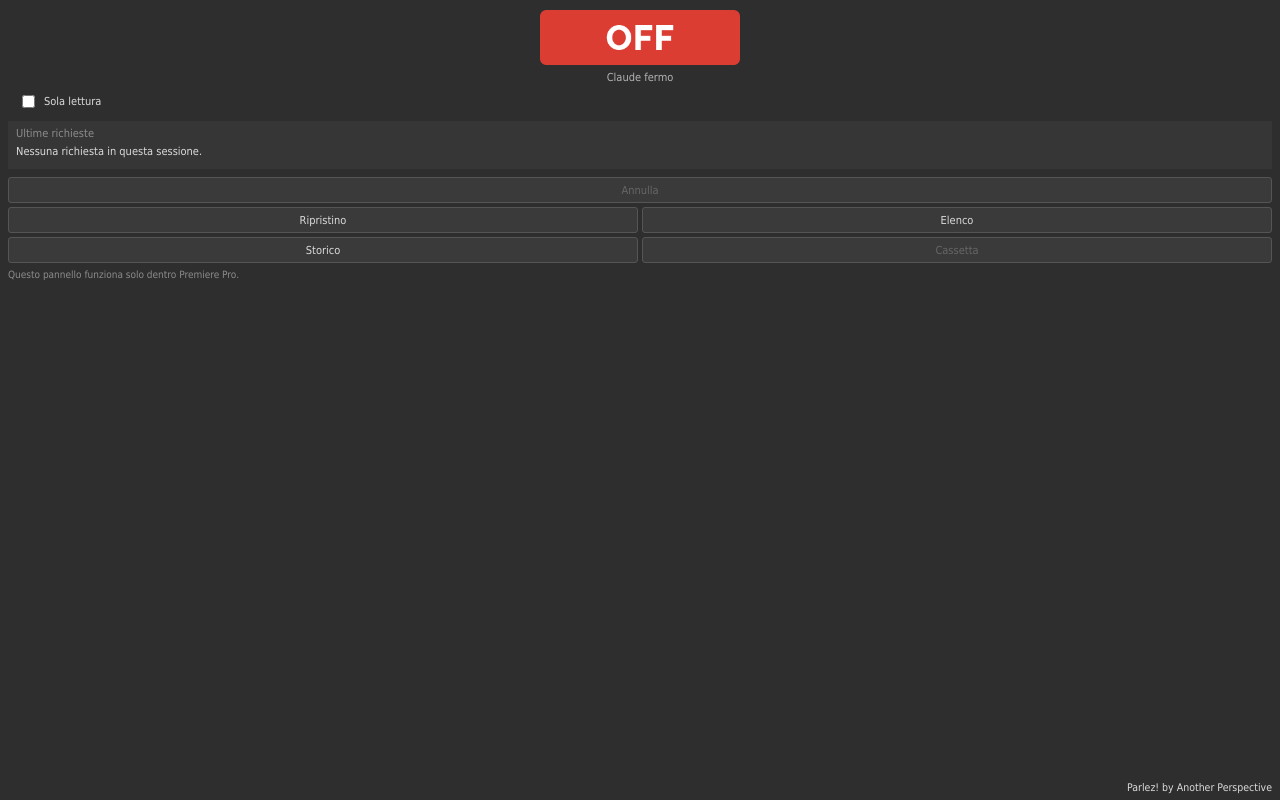
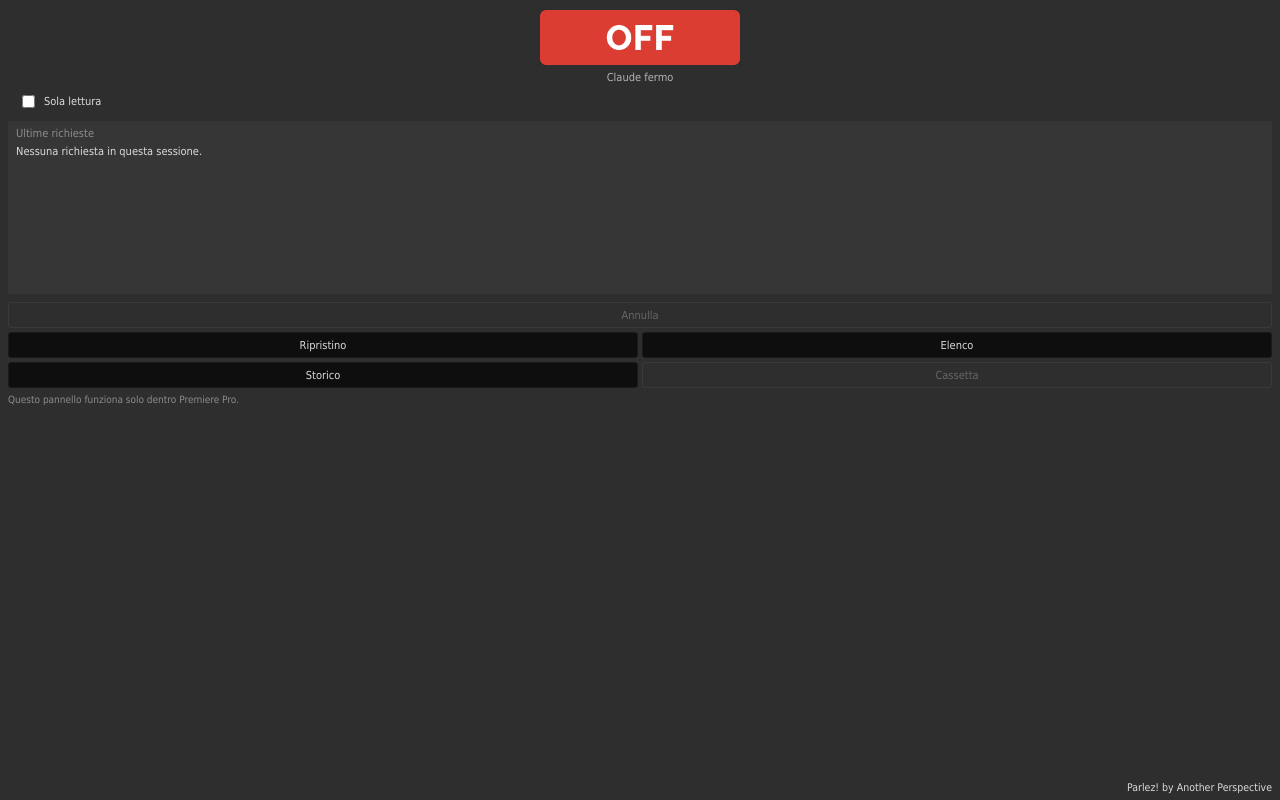
Before and after one commit to AnotherPerspective/Parlez, a website: page premiere/panel/index.html in a window 1280 px wide. Drawn offline with Linux system fonts and the light colour scheme; files whose address does not match are found by name.

Commit message:
Pannello Premiere: storico della sessione a scorrimento, bottoni scuri come in After
Co-Authored-By: Claude Opus 5.5 <noreply@anthropic.com>

```diff
--- a/jsx/premiere-agent.jsx
+++ b/jsx/premiere-agent.jsx
@@ -49,7 +49,9 @@
     var CHECKPOINT_SUBDIR = "_parlez-checkpoints";
     var CHECKPOINT_LABEL = "pannello";
     var CHECKPOINT_MAX_COPY = 999;
-    var RECENT_MAX = 8;
+    // The panel shows the whole session in a scrolling box (2026-11-15), so
+    // the list keeps more than After Effects' eight; bounded all the same.
+    var RECENT_MAX = 100;
     var LABEL_MAX = 60;
     var TITLE_MAX = 120;
     var HEARTBEAT_MS = 1000;
--- a/premiere/panel/panel.css
+++ b/premiere/panel/panel.css
@@ -83,10 +83,23 @@ body {
   color: var(--dim);
 }
 
+/* About nine lines, like After Effects' list; the rest of the session
+   scrolls (Anthony, 2026-11-15). */
 .history ol {
   margin: 0;
   padding: 0;
   list-style: none;
+  height: 144px;
+  overflow-y: auto;
+}
+
+.history ol::-webkit-scrollbar {
+  width: 8px;
+}
+
+.history ol::-webkit-scrollbar-thumb {
+  background: #555;
+  border-radius: 4px;
 }
 
 .history li {
@@ -115,17 +128,25 @@ body {
   grid-column: 1 / -1;
 }
 
+/* After Effects' buttons (AE 26.5, measured on a screenshot): almost black,
+   a faint lighter edge, light text; disabled ones lose the fill. */
 .buttons button {
   height: 26px;
-  border: 1px solid #555;
+  border: 1px solid #1a1a1a;
   border-radius: 3px;
-  background: #3a3a3a;
+  background: #0e0e0e;
   color: var(--text);
   font: inherit;
   cursor: pointer;
 }
 
+.buttons button:hover:not(:disabled) {
+  background: #1a1a1a;
+}
+
 .buttons button:disabled {
+  background: transparent;
+  border-color: #3a3a3a;
   color: #666;
   cursor: default;
 }
--- a/premiere/panel/panel.js
+++ b/premiere/panel/panel.js
@@ -29,7 +29,6 @@
   // "lost". The giro used to restart only from the answer, so one lost answer
   // stopped it for good.
   var LOST_AFTER_MS = 5000;
-  var ROWS = 8;
   var TITLE_CHARS = 30;
   var KEY_ENABLED = "parlez.claudeEnabled";
   var KEY_READ_ONLY = "parlez.readOnly";
@@ -141,7 +140,7 @@
 
   function historyLines(recent) {
     var lines = [];
-    for (var i = recent.length - 1; i >= 0 && lines.length < ROWS; i--) {
+    for (var i = recent.length - 1; i >= 0; i--) {
       var e = recent[i];
       if (!e || typeof e.t !== "number") continue;
       var what = typeof e.title === "string" ? e.title : String(e.label);
```
